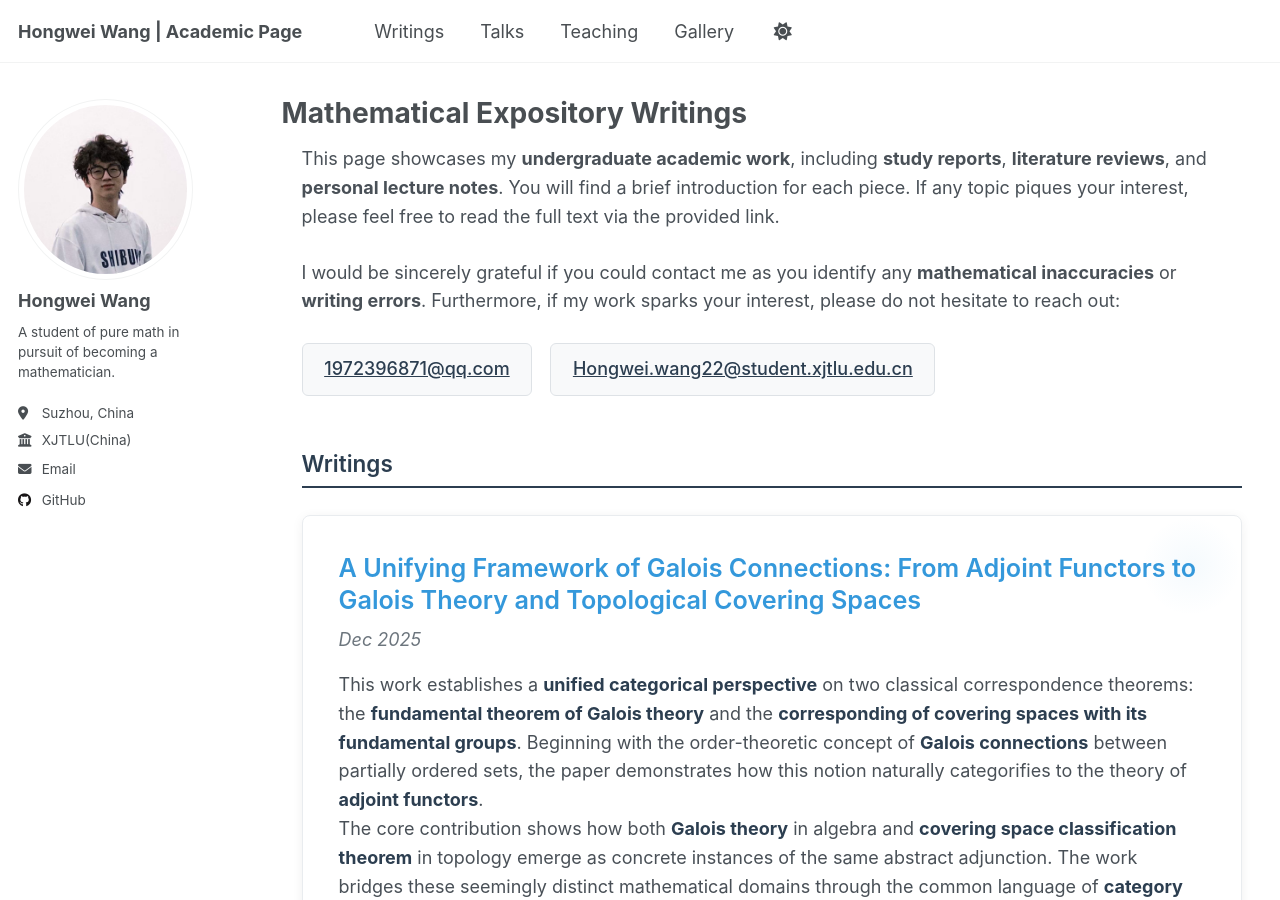
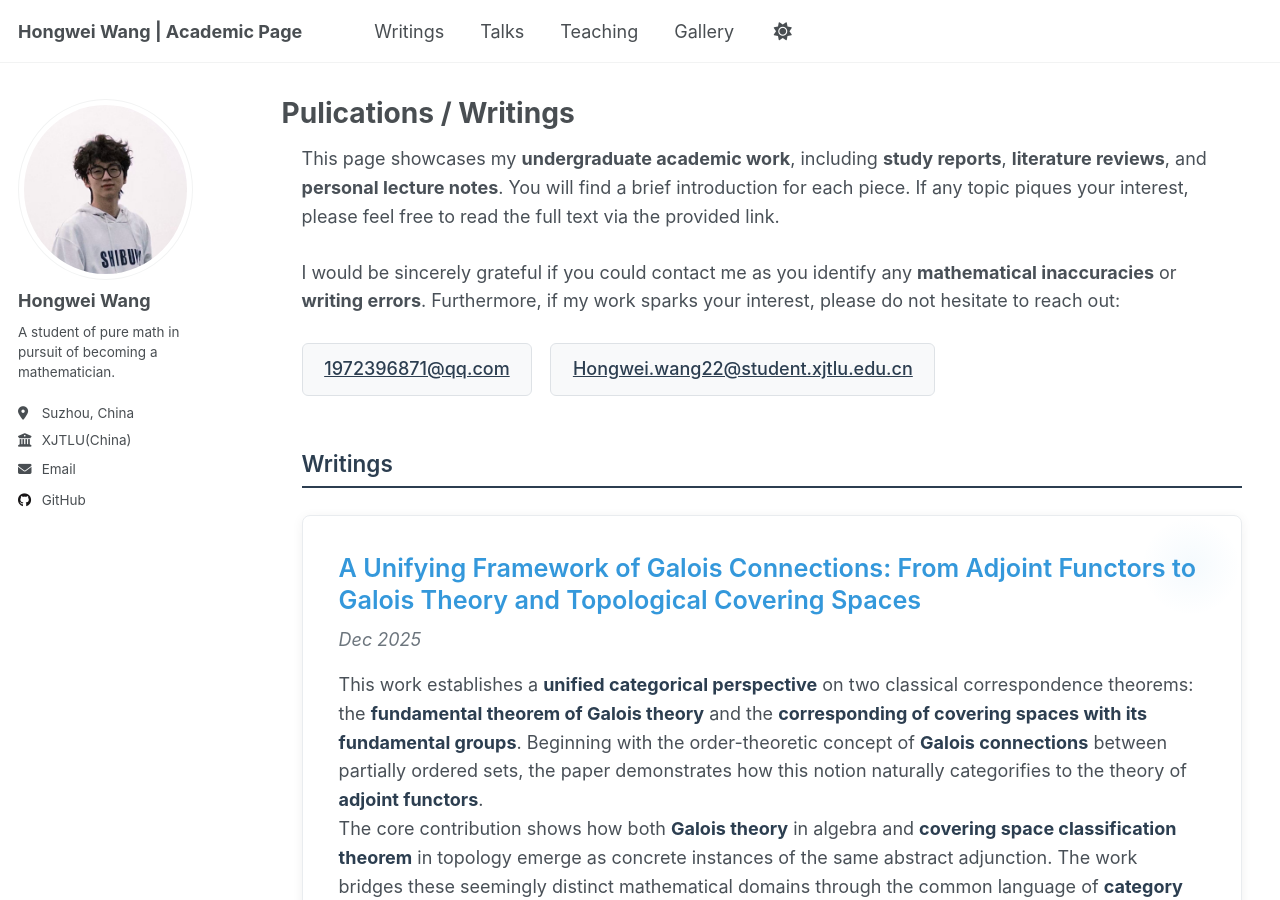
Before and after one commit to WangHongWei-AcademicPage/WangHongWei-AcademicPage.github.io, a Jekyll site: the page built from _pages/writings.html, in a window 1280 px wide and 900 px high. Built offline with Jekyll 4.4.1, drawn with Linux system fonts in a browser that asks for light colours; a script that is not in the unit is left out.

Commit message:
Update title and permalink in writings.html

```diff
--- a/_pages/writings.html
+++ b/_pages/writings.html
@@ -1,7 +1,7 @@
 ---
 layout: archive
-title: "Mathematical Expository Writings"
-permalink: /writings/
+title: "Pulications / Writings"
+permalink: /Pulications and writings/
 author_profile: true
 ---
 
```
